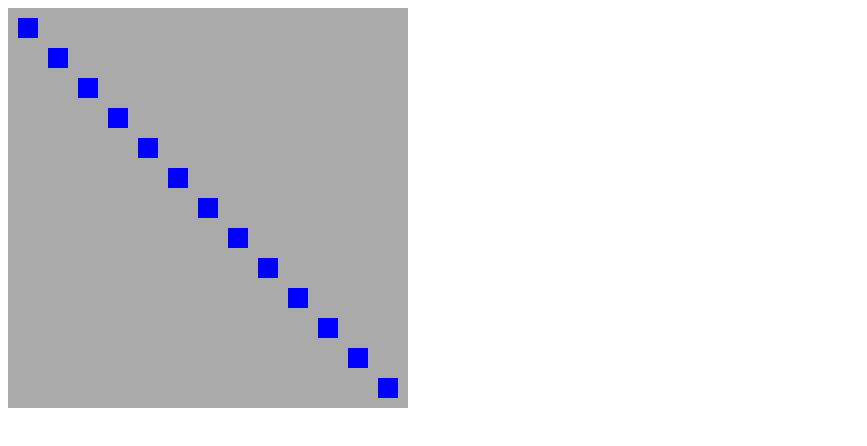
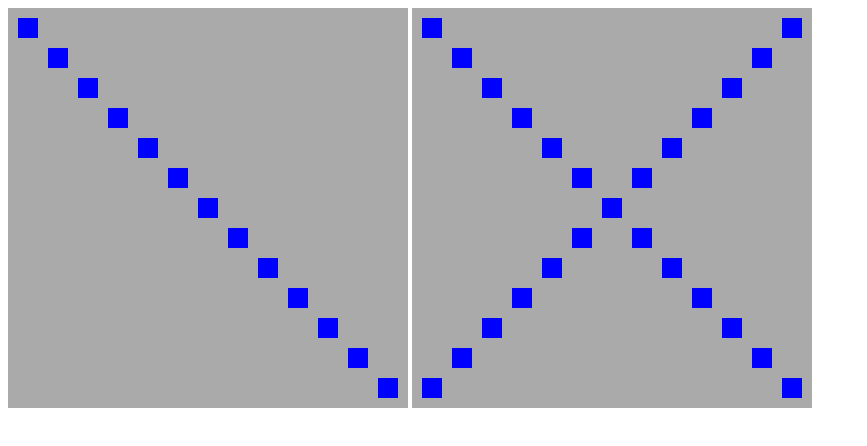
Before and after one commit to gkriech15/gkriech15.github.io, a plain HTML site: page loops2/index.html in a window 1280 px wide. Shown: the whole page, without its empty margins (0-867 px from the left). Drawn offline with Linux system fonts and the light colour scheme.

Commit message:
Add files via upload

```diff
--- a/loops2/code.js
+++ b/loops2/code.js
@@ -1,20 +1,39 @@
 let pen = document.getElementById("b").getContext("2d");
-drawBackground()
+let pen2 = document.getElementById("c").getContext("2d");
+
+drawBackground();
+drawBackground2();
 // how to repeat the while-body N times
-let N = 13
-let i = 0
+let N = 13;
+let i = 0;
 while (i < N) {
-    drawSquare(10+i*30, 10+i*30)
+    drawSquare(10+i*30, 10+i*30);
     ++i; // i = i + 1; i += 1, i++
 }
+let j = 0;
+while (j < N) {
+    drawSquare2 (10+j*30, 10+j*30)
+    drawSquare2(10 + j * 30, 10 + (N - 1 - j) * 30);
+    ++j; // i = i + 1; i += 1, i++
+}
+function drawBackground () {
+  pen.fillStyle = "#aaaaaa";
+  pen.fillRect(0, 0, 400, 400);
+}
 
-function drawBackground () {
-  pen.fillStyle = "#aaaaaa"
-  pen.fillRect(0, 0, 400, 400)
+function drawBackground2 () {
+  pen2.fillStyle = "#aaaaaa";
+  pen2.fillRect(0, 0, 400, 400);
 }
 
 function drawSquare (x, y) {
-    pen.fillStyle = "#0000ffff" // variable for the color
-    pen.fillRect(x, y, 20, 20)
+    pen.fillStyle = "#0000ffff"; // variable for the color
+    pen.fillRect(x, y, 20, 20);
 
 }
+
+function drawSquare2 (x, y) {
+    pen2.fillStyle = "#0000ffff"; // variable for the color
+    pen2.fillRect(x, y, 20, 20);
+
+}
--- a/loops2/index.html
+++ b/loops2/index.html
@@ -6,6 +6,7 @@
 </head>
 <body>
     <canvas height="400" width="400" id="b"></canvas>
+    <canvas height="400" width="400" id="c"></canvas>
 
 </body>
 </html>
```
